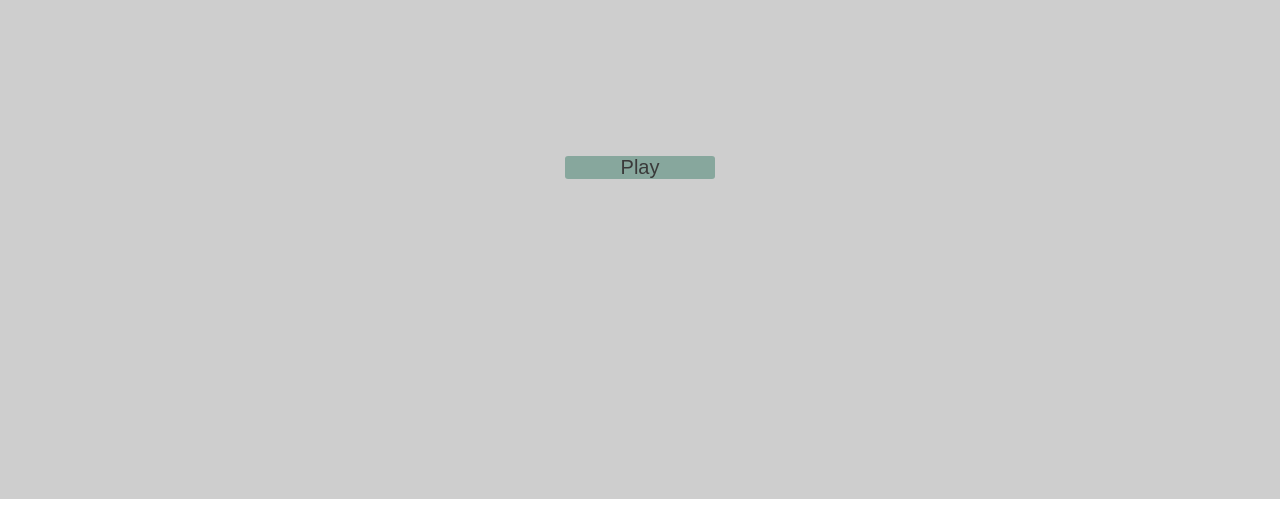
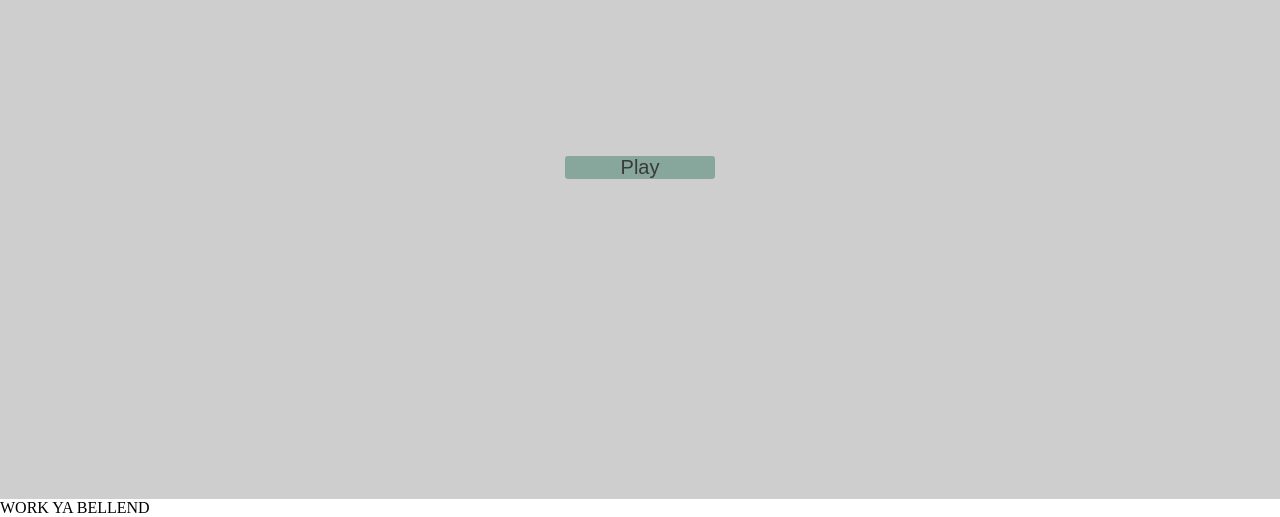
Before and after one commit to Notko/Projects, a plain HTML site: page rps-game/index.html in a window 1280 px wide. Shown: the part 301-818 px from the top of the page. Drawn offline with Linux system fonts and the light colour scheme.

```diff
--- a/rps-game/index.html
+++ b/rps-game/index.html
@@ -49,3 +49,5 @@
 
 </body>
 </html>
+
+WORK YA BELLEND
```
